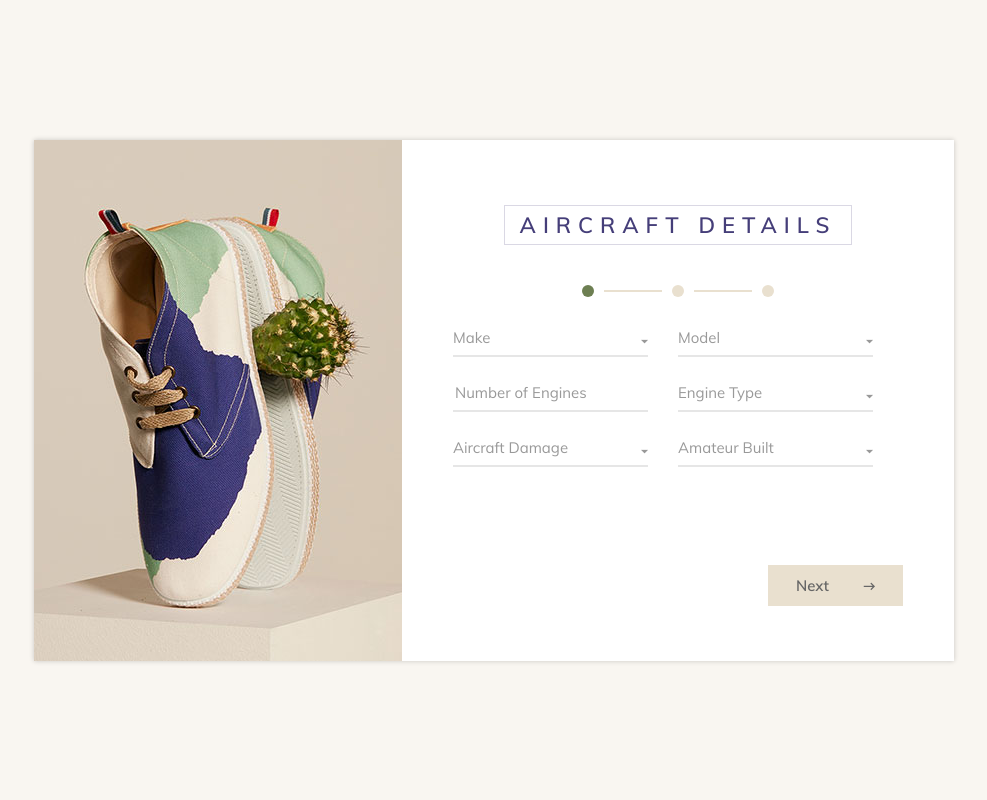
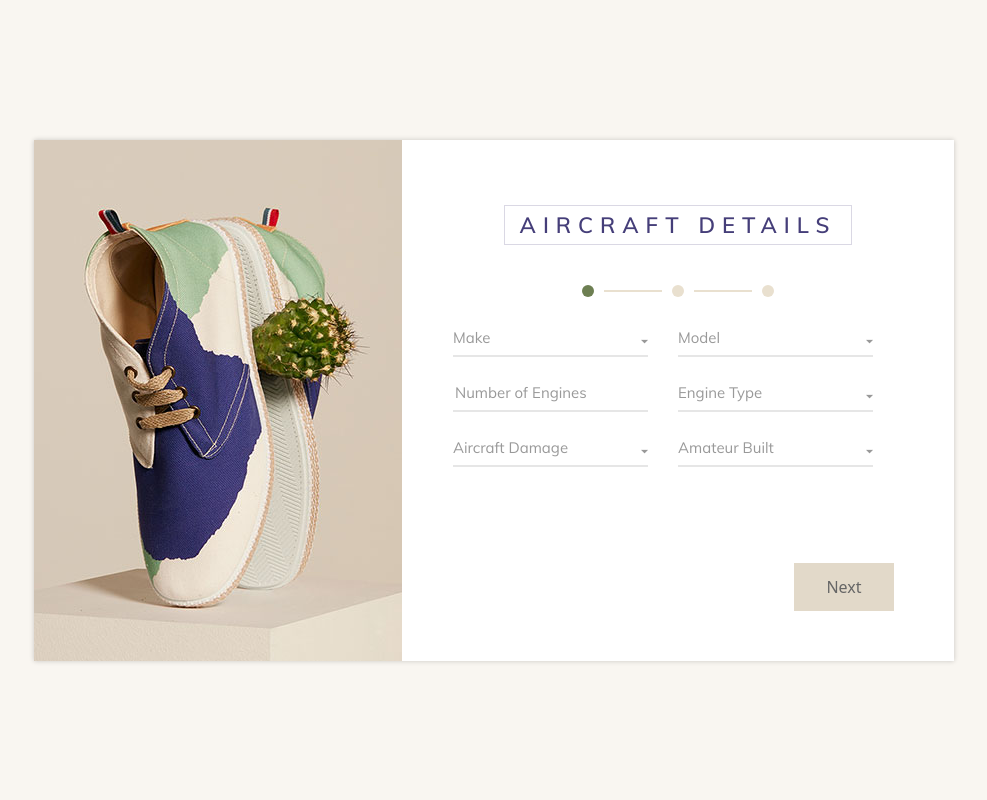
Before and after one commit to mayurasandakalum/ml-aviation-safety, a Flask app: page / in a window 1280 px wide. Shown: the whole page, without its empty margins (146-1133 px from the left). Run offline with Flask 3, Linux system fonts and the light colour scheme; parts of the project's set-up code (start-up, migrations or seed data) failed here and were passed over.

Commit message:
Add CSS styles for buttons and enable/disable pagination in main.js

```diff
--- a/app/static/css/style.css
+++ b/app/static/css/style.css
@@ -530,3 +530,50 @@ textarea.form-control {
 }
 
 /*# sourceMappingURL=style.css.map */
+
+/* CSS */
+.button-6 {
+  align-items: center;
+  background-color: #e2d9c9;
+  border: 0px;
+  box-sizing: border-box;
+  color: #666;
+  cursor: pointer;
+  display: inline-flex;
+  font-family: system-ui, -apple-system, system-ui, "Helvetica Neue", Helvetica,
+    Arial, sans-serif;
+  font-size: 16px;
+  font-weight: 400;
+  justify-content: center;
+  line-height: 1.25;
+  margin-right: 10px;
+  min-height: 3rem;
+  padding: calc(0.875rem - 1px) calc(1.5rem - 1px);
+  position: relative;
+  text-decoration: none;
+  transition: all 250ms;
+  user-select: none;
+  /* -webkit-user-select: none;
+  touch-action: manipulation; */
+  vertical-align: baseline;
+  width: 100px;
+}
+
+.button-6:hover,
+.button-6:focus {
+  border-color: rgba(0, 0, 0, 0.15);
+  box-shadow: rgba(0, 0, 0, 0.1) 0 4px 12px;
+  color: rgba(0, 0, 0, 0.65);
+}
+
+.button-6:hover {
+  transform: translateY(-1px);
+}
+
+.button-6:active {
+  background-color: #f0f0f1;
+  border-color: rgba(0, 0, 0, 0.15);
+  box-shadow: rgba(0, 0, 0, 0.06) 0 2px 4px;
+  color: rgba(0, 0, 0, 0.65);
+  transform: translateY(0);
+}
--- a/app/static/js/main.js
+++ b/app/static/js/main.js
@@ -1632,6 +1632,7 @@ $(function () {
     transitionEffect: "fade",
     enableAllSteps: true,
     transitionEffectSpeed: 500,
+    enablePagination: false,
     labels: {
       finish: "Submit",
       next: "Next",
@@ -1716,7 +1717,16 @@ $(function () {
     flightPaseValue = $(this).text();
   });
 
-  $("#submit-button").click(function (event) {
+  $("#section-1-next").click(function () {
+    $("#wizard").steps("next");
+  });
+
+  $("#section-2-back").click(function () {
+    $("#wizard").steps("previous");
+  });
+
+  $("#section-2-predict").click(function (event) {
+    // $("#wizard").steps("next");
     // Prevent the form from being submitted the default way
     event.preventDefault();
 
@@ -1761,30 +1771,6 @@ $(function () {
     fatalityValue = $("#fatality-input").val();
     survivedValue = $("#survived-input").val();
 
-    // console.log(
-    //   makeValueKey,
-    //   modelValueKey,
-    //   engineTypeValueKey,
-    //   aircraftDamageValueKey,
-    //   locationValueKey,
-    //   weatherValueKey,
-    //   flightPaseValueKey
-    // );
-
-    // Now you can send this data to your server
-    // $.ajax({
-    //   url: "http://127.0.0.1:5000/",
-    //   type: "POST",
-    //   data: {
-    //     make: make,
-    //     model: model,
-    //     engineType: engineType,
-    //   },
-    //   success: function (response) {
-    //     // This function will be called when the server responds successfully
-    //     console.log(response);
-    //   },
-    // });
     $.post("http://127.0.0.1:5000/", {
       make: makeValueKey,
       model: modelValueKey,
@@ -1803,6 +1789,8 @@ $(function () {
       paxOnbord: paxOnbordValue,
       fatality: fatalityValue,
       survived: survivedValue,
+    }).done(function (response) {
+      console.log("Server response: ", response);
     });
   });
 });
--- a/app/templates/index.html
+++ b/app/templates/index.html
@@ -11,9 +11,9 @@
       rel="stylesheet"
       href="static/fonts/material-design-iconic-font/css/material-design-iconic-font.css"
     />
-
     <!-- STYLE CSS -->
     <link rel="stylesheet" href="static/css/style.css" />
+    <style></style>
   </head>
   <body>
     <div class="wrapper">
@@ -25,7 +25,7 @@
             <div class="image-holder">
               <img src="static/images/form-wizard-1.jpg" alt="" />
             </div>
-            <div class="form-content">
+            <div class="form-content" style="position: relative">
               <div class="form-header">
                 <h3>Aircraft Details</h3>
               </div>
@@ -89,6 +89,16 @@
                   </ul>
                 </div>
               </div>
+              <div style="position: absolute; bottom: 50px; right: 50px">
+                <button
+                  type="button"
+                  class="button-6"
+                  role="button"
+                  id="section-1-next"
+                >
+                  Next
+                </button>
+              </div>
             </div>
           </div>
         </section>
@@ -100,7 +110,7 @@
             <div class="image-holder">
               <img src="static/images/form-wizard-2.jpg" alt="" />
             </div>
-            <div class="form-content">
+            <div class="form-content" style="position: relative">
               <div class="form-header">
                 <h3>Incident Details</h3>
               </div>
@@ -202,7 +212,25 @@
                   />
                 </div>
               </div>
-              <button type="submit" id="submit-button">Submit</button>
+              <div style="position: absolute; bottom: 50px; right: 50px">
+                <button
+                  class="button-6"
+                  role="button"
+                  style="background: #6d7f52; color: #fff"
+                  id="section-2-back"
+                >
+                  Back
+                </button>
+                <button
+                  type="button"
+                  class="button-6"
+                  role="button"
+                  id="section-2-predict"
+                >
+                  Predict
+                </button>
+              </div>
+              <!-- <button type="submit" id="submit-button">Submit</button> -->
             </div>
           </div>
         </section>
```
